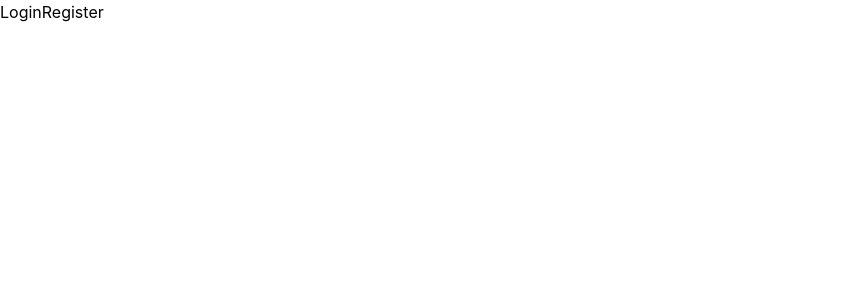
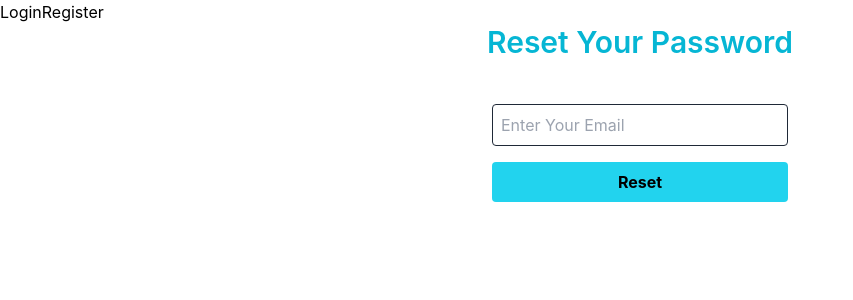
Before and after one commit to Tanvir1407/email-password-auth, a React (Create React App) app: page /ForgetPassword in a window 1280 px wide. Before the commit this address had no page. Shown: the top 300 px of the page, without its empty margins (0-853 px from the left). Built offline with nearby package versions, Linux system fonts and the light colour scheme.

Commit message:
rest password new route

```diff
--- a/src/App.js
+++ b/src/App.js
@@ -1,5 +1,6 @@
 import { Link, Route, Routes } from "react-router-dom";
 import "./App.css";
+import ForgetPassword from "./components/ForgetPassword";
 import Login from "./components/Login";
 import Register from "./components/Register";
 
@@ -15,6 +16,7 @@ function App() {
       <Routes>
         <Route path="/login" element={ <Register></Register>} />
         <Route path="/register" element={<Login></Login> } />
+        <Route path="/ForgetPassword" element={<ForgetPassword></ForgetPassword> } />
       </Routes>
     </>
   );
--- /dev/null
+++ b/src/components/ForgetPassword.js
@@ -0,0 +1,41 @@
+import { getAuth, sendPasswordResetEmail } from 'firebase/auth';
+import React, { useState } from 'react';
+import app from '../Firebase/firebase.init';
+
+const auth = getAuth(app);
+const ForgetPassword = () => {
+    const [error, setError] = useState('');
+
+    const handleForgetPassword = (e) => {
+    e.preventDefault()
+    const Email = e.target.email.value;
+        if (Email) {
+            sendPasswordResetEmail(auth, Email)
+            .then(result => {
+
+            })
+            .catch(err => {
+                console.log(err.message)
+            })
+            setError(<p className='text-green-400'> Password Reset link Successfully Send</p>)
+            e.target.reset()
+        }
+        else {
+            setError(<p className='text-red-400'>Enter Your  Mail </p>)
+        }
+    }
+
+    return (
+        <div className='mx-auto w-80'>
+            <h1 className='text-center mb-6 text-3xl font-semibold text-cyan-500'>Reset Your Password</h1>
+            <form onSubmit={handleForgetPassword} className='p-3 rounded-md '>
+                <input name="email" className='border w-full border-gray-800 p-2 my-2 rounded' placeholder='Enter Your Email' type="email" /> <br />
+                <p>{error}</p>
+                <button className='my-2 px-10 py-2 w-full font-bold rounded bg-cyan-400 hover:bg-cyan-500 duration-500' type="submit">Reset</button>
+
+            </form>
+        </div>
+    );
+};
+
+export default ForgetPassword;
--- a/src/components/Login.js
+++ b/src/components/Login.js
@@ -121,7 +121,7 @@ const Login = () => {
       {
           success ? <p className="text-green-400">Form Submit Successfully</p> : ""
       }
-      <p className="text-red-300">{passwordError}</p>
+      <p className="text-red-500">{passwordError}</p>
       <p className="text-red-500"> {submitError }</p>
     </div>
   );
--- a/src/components/Register.js
+++ b/src/components/Register.js
@@ -25,17 +25,7 @@ const Register = () => {
             setSuccess(false)
         },3000)
     }
-    const handleForgetPassword = () => {
-        const Email = prompt("To Send reset password link, Enter Email: ");
-        console.log(Email)
-        sendPasswordResetEmail(auth, Email)
-            .then(result => {
-                console.log(result);
-            })
-            .catch(err => {
-                console.log(err.message)
-        })
-    }
+
     return (
         <div className='mx-auto w-80'>
             <h1 className='text-center mb-6 text-3xl font-semibold text-cyan-500'>Hello there, Please Login</h1>
@@ -44,7 +34,7 @@ const Register = () => {
                 <input name="password" className='border w-full border-gray-800 p-2 my-2 rounded' placeholder='Enter Your Password' type="password" /><br />
                 <button className='my-2 px-10 py-2 w-full font-bold rounded bg-cyan-400 hover:bg-cyan-500 duration-500' type="submit">Login</button>
                 <div className='flex justify-between'>
-                    <p onClick={handleForgetPassword} className='text-blue-500 cursor-pointer'>Forgot Password</p>
+                    <Link to="/ForgetPassword" className='text-blue-500 cursor-pointer'>Forgot Password</Link>
                     <p className='text-blue-500 cursor-pointer'>Change Password</p>
                 </div>
             </form>
```
